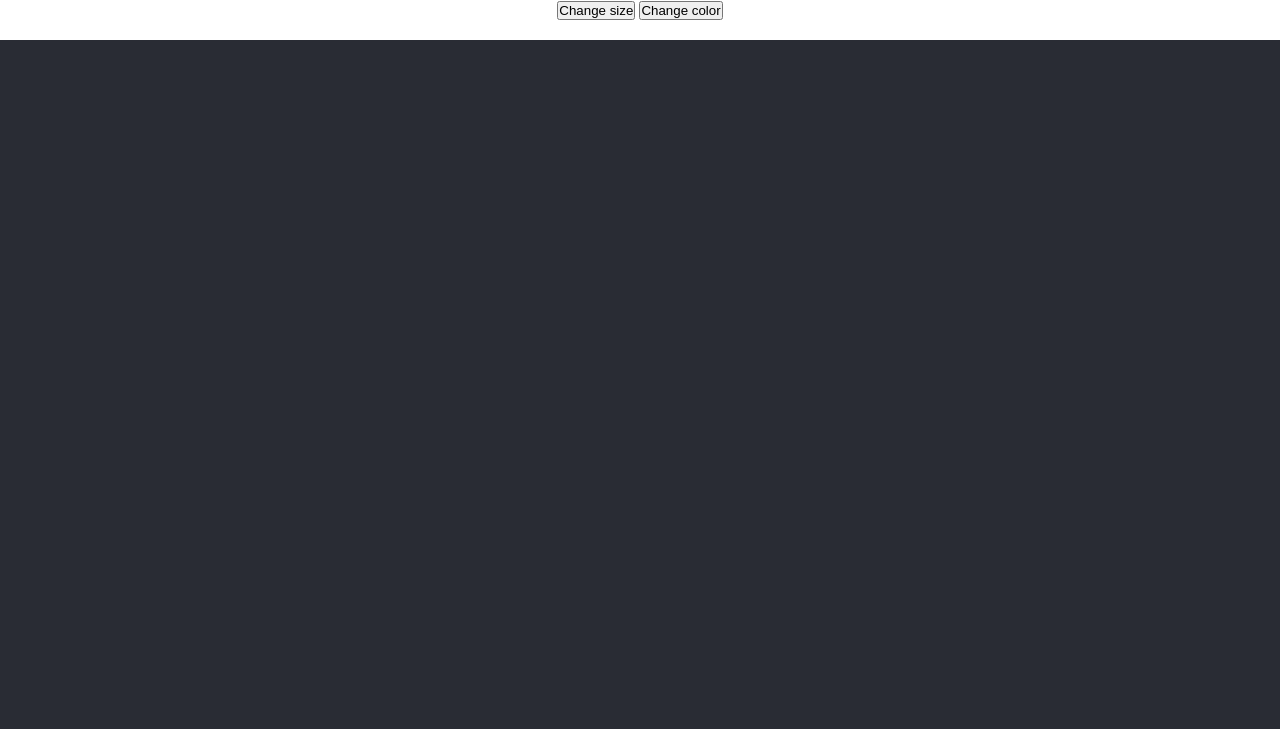
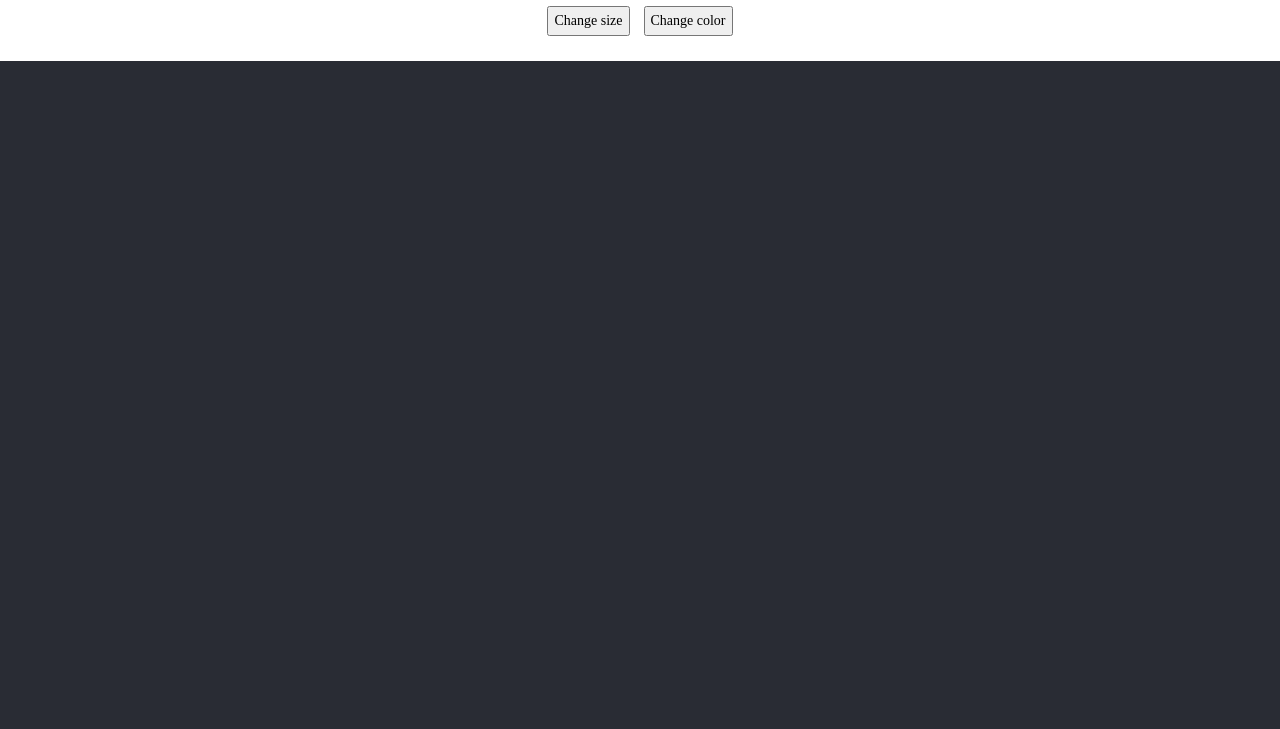
Before and after one commit to naekobest/etch-a-sketch, a plain HTML site: page index.html in a window 1280 px wide. Shown: the part 71-800 px from the top of the page. Drawn offline with Linux system fonts and the light colour scheme.

Commit message:
Added button styles

```diff
--- a/styles.css
+++ b/styles.css
@@ -24,3 +24,10 @@
     text-align: center;
     padding-top: 15px;
 }
+
+.nav > button {
+    font-family: serif;
+    padding: 5px;
+    margin: 5px;
+    font-size: 14px;
+}
```
